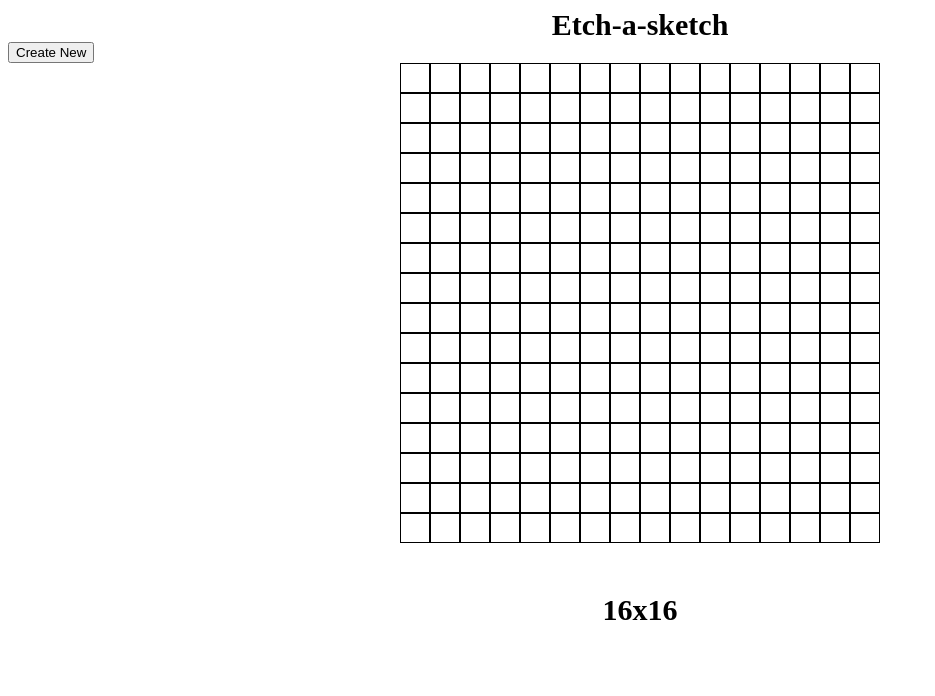
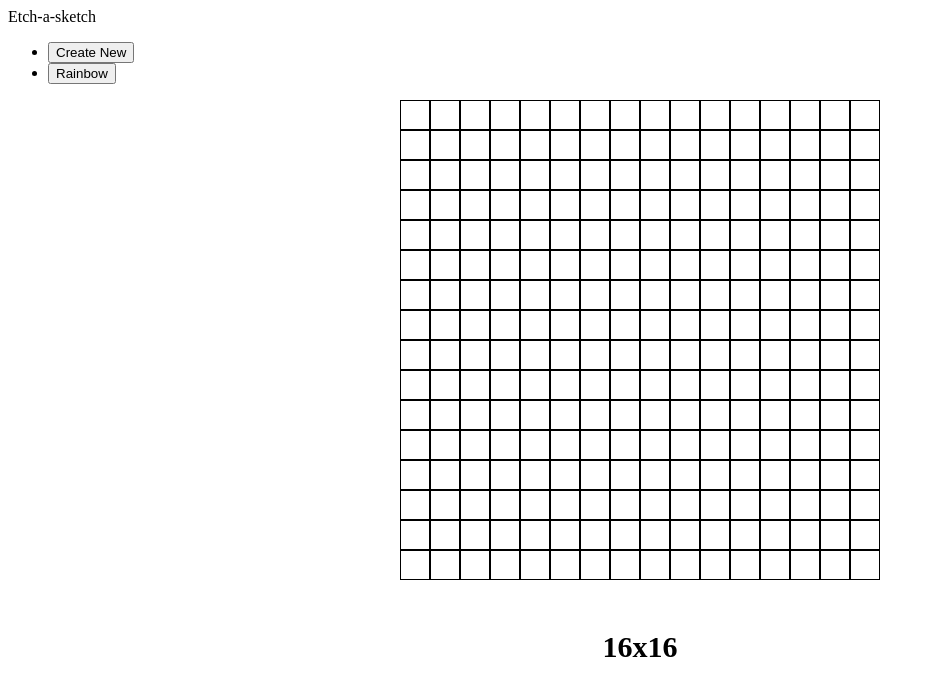
Before and after one commit to ahmedifrah/Etch-a-sketch, a plain HTML site: page index.html in a window 1280 px wide. Shown: the whole page, without its empty margins (0-935 px from the left). Drawn offline with Linux system fonts and the light colour scheme.

Commit message:
add butons menu inside a list

```diff
--- a/index.html
+++ b/index.html
@@ -9,10 +9,15 @@
     <link rel="stylesheet" href="style.css">
 </head>
 <body>
-    <div class="footer">
-        <div>Etch-a-sketch</div>
+    <div class="header">
+        <div class="title">Etch-a-sketch</div>
+        <ul>
+            <li><button class="size">Create New</button></li>
+            <li><button class="rainbow">Rainbow</Button></li>
+        </ul>
+
     </div>
-    <button class="size">Create New</button>
+
     <div class="container"></div>
     <div class="resolution">16x16</div>
 
```
